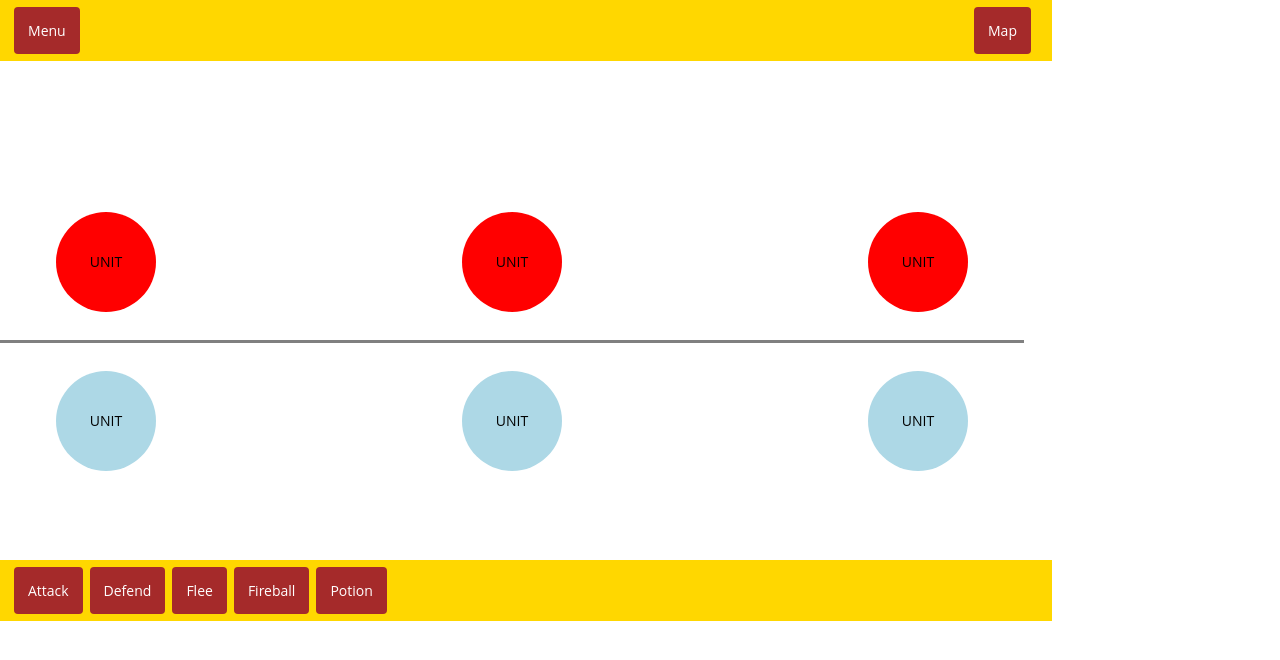
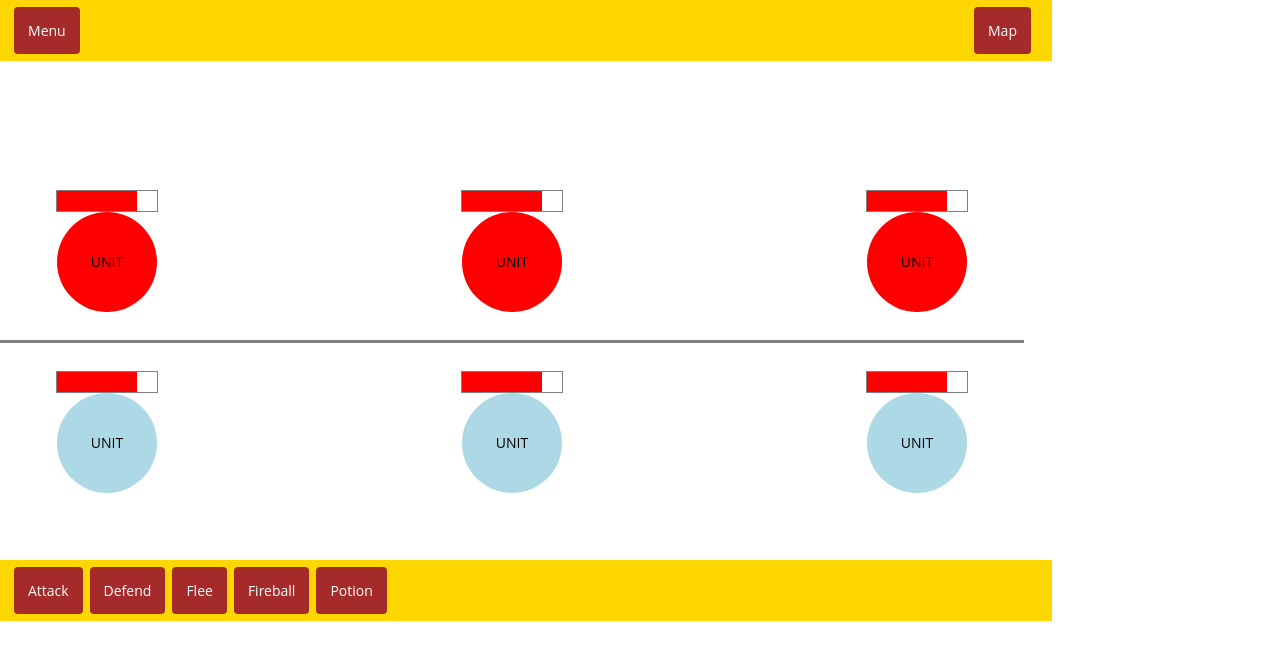
Before and after one commit to nmkataoka/adv-life, a React (Create React App) app: page / in a window 1280 px wide. Shown: the top 660 px of the page. Built offline with nearby package versions, Linux system fonts and the light colour scheme.

Commit message:
add health cmpt, add healthbar, not yet connected into state

```diff
--- /dev/null
+++ b/src/features/CombatScene/HealthBar.tsx
@@ -0,0 +1,26 @@
+/** @jsx jsx */
+import { jsx } from "@emotion/core";
+import styled from "@emotion/styled";
+
+type HealthBarProps = {
+  health: number;
+};
+
+export default function HealthBar({ health }: HealthBarProps) {
+  return (
+    <Container>
+      <Health style={{ width: (health * 100).toFixed(0) + "%" }} />
+    </Container>
+  );
+}
+
+const Container = styled.div`
+  display: flex;
+  width: 100px;
+  height: 20px;
+  border: 1px solid gray;
+`;
+
+const Health = styled.div`
+  background-color: red;
+`;
--- a/src/features/CombatScene/Unit.tsx
+++ b/src/features/CombatScene/Unit.tsx
@@ -1,5 +1,7 @@
 /** @jsx jsx */
-import { css, jsx } from "@emotion/core";
+import { jsx } from "@emotion/core";
+import styled from "@emotion/styled";
+import HealthBar from "./HealthBar";
 
 type UnitProps = {
   isEnemy?: boolean;
@@ -7,12 +9,30 @@ type UnitProps = {
 
 export default function Unit({ isEnemy }: UnitProps) {
   return (
-    <div
-      css={css`
+    <Container>
+      <HealthBar health={0.8} />
+      <Circle isEnemy={isEnemy}>UNIT</Circle>
+    </Container>
+  );
+}
+
+const Container = styled.div`
+  display: flex;
+  flex-direction: column;
+  justify-content: center;
+  align-items: center;
+`;
+
+type CircleProps = {
+  isEnemy?: boolean;
+};
+
+const Circle = styled.div`
   border-radius: 50%;
-        background-color: ${isEnemy ? "red" : "lightblue"};
-        min-width: 100px;
-        min-height: 100px;
+  background-color: ${(props: CircleProps) =>
+    props.isEnemy ? "red" : "lightblue"};
+  width: 100px;
+  height: 100px;
   display: flex;
   justify-content: center;
   align-items: center;
@@ -20,9 +40,4 @@ export default function Unit({ isEnemy }: UnitProps) {
   &:hover {
     cursor: pointer;
   }
-      `}
-    >
-      UNIT
-    </div>
-  );
-}
+`;
```
Also changed, not shown: src/ncomponents/HealthCmpt.ts (added, +7 -0 lines). Lines whose indentation alone changed are shown as unchanged.
